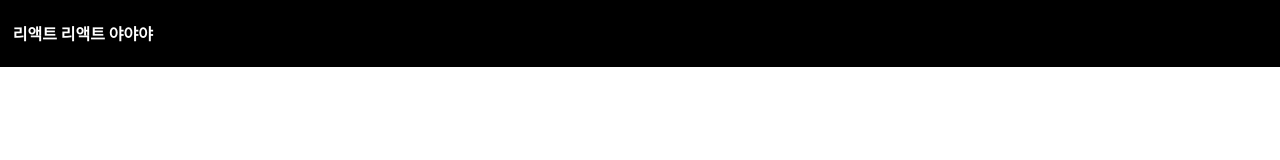
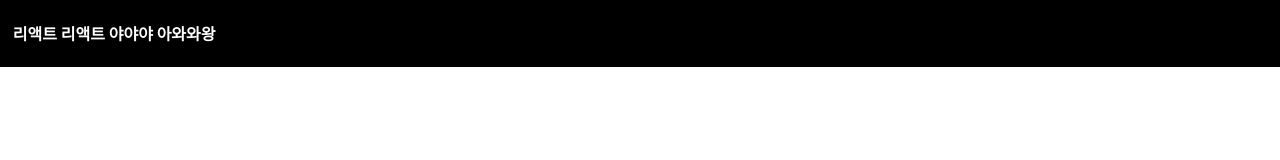
Before and after one commit to naimnaro/react_crud, a React (Create React App) app: page / in a window 1280 px wide. Shown: the top 160 px of the page. Built offline with nearby package versions, Linux system fonts and the light colour scheme.

Commit message:
Update App.js

```diff
--- a/src/App.js
+++ b/src/App.js
@@ -6,7 +6,7 @@ function App() {
   return (
     <div className="App">
       <div className ="black-nav">
-        <h4> 리액트 리액트 야야야</h4>
+        <h4> 리액트 리액트 야야야 아와와왕</h4>
 
       </div>
 
```
